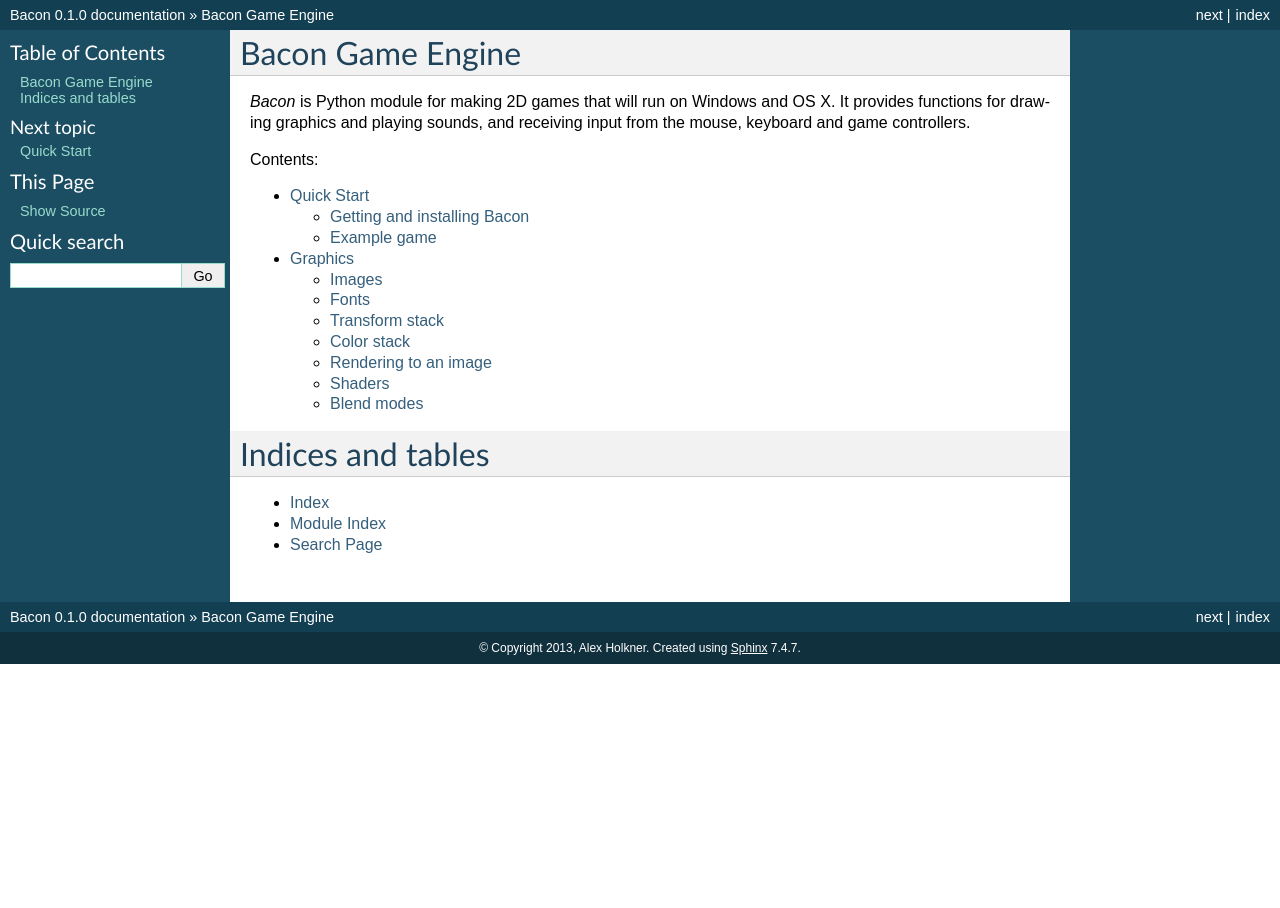
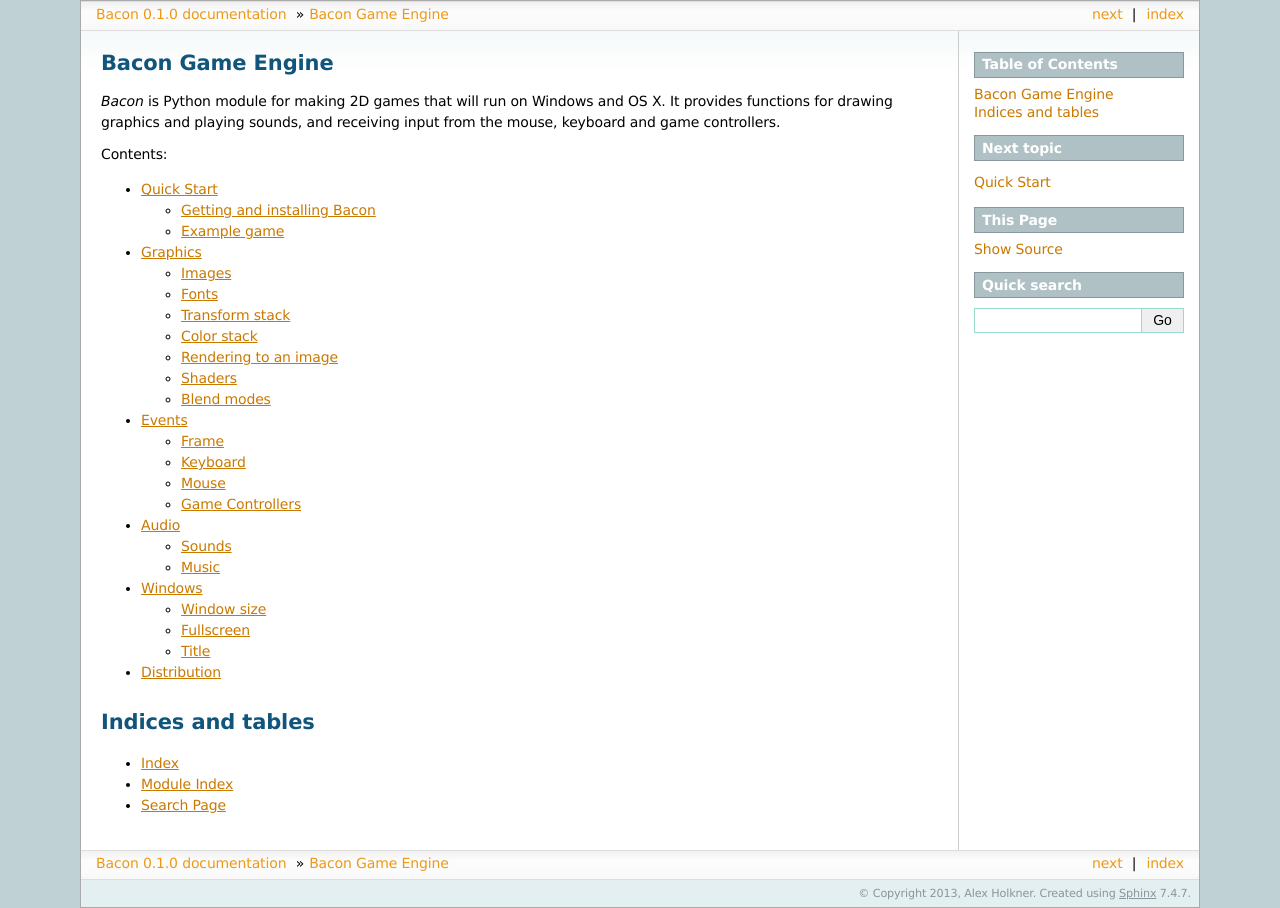
Before and after one commit to aholkner/bacon, a Sphinx documentation site: the page built from doc/index.rst, in a window 1280 px wide. Built offline with Sphinx 7.4.7, drawn with Linux system fonts in a browser that asks for light colours.

Commit message:
Stub all doc headings

```diff
--- /dev/null
+++ b/doc/audio.rst
@@ -0,0 +1,8 @@
+Audio
+-----
+
+Sounds
+======
+
+Music
+=====
--- a/doc/conf.py
+++ b/doc/conf.py
@@ -92,7 +92,7 @@
 
 # The theme to use for HTML and HTML Help pages.  See the documentation for
 # a list of builtin themes.
-html_theme = 'default'
+html_theme = 'sphinxdoc'
 
 # Theme options are theme-specific and customize the look and feel of a theme
 # further.  For a list of options available for each theme, see the
--- /dev/null
+++ b/doc/distribution.rst
@@ -0,0 +1,2 @@
+Distribution
+------------
--- /dev/null
+++ b/doc/events.rst
@@ -0,0 +1,14 @@
+Events
+------
+
+Frame
+=====
+
+Keyboard
+========
+
+Mouse
+=====
+
+Game Controllers
+================
--- a/doc/index.rst
+++ b/doc/index.rst
@@ -16,6 +16,10 @@
 
    quickstart
    graphics
+   events
+   audio
+   window
+   distribution
 
 Indices and tables
 ==================
```
Also changed, not shown: doc/window.rst (added, +21 -0 lines).
